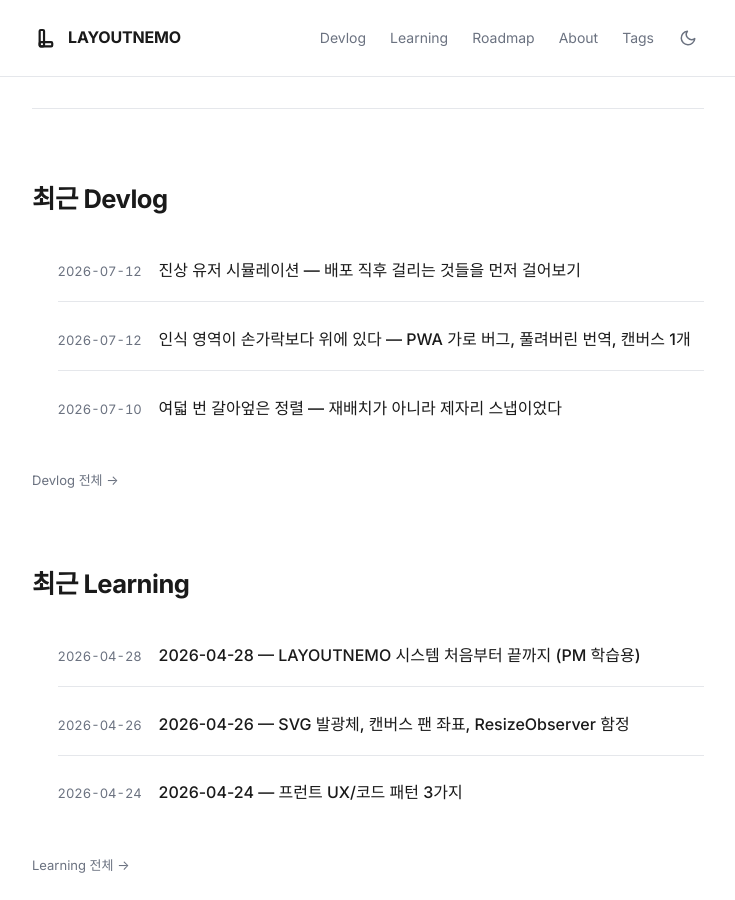
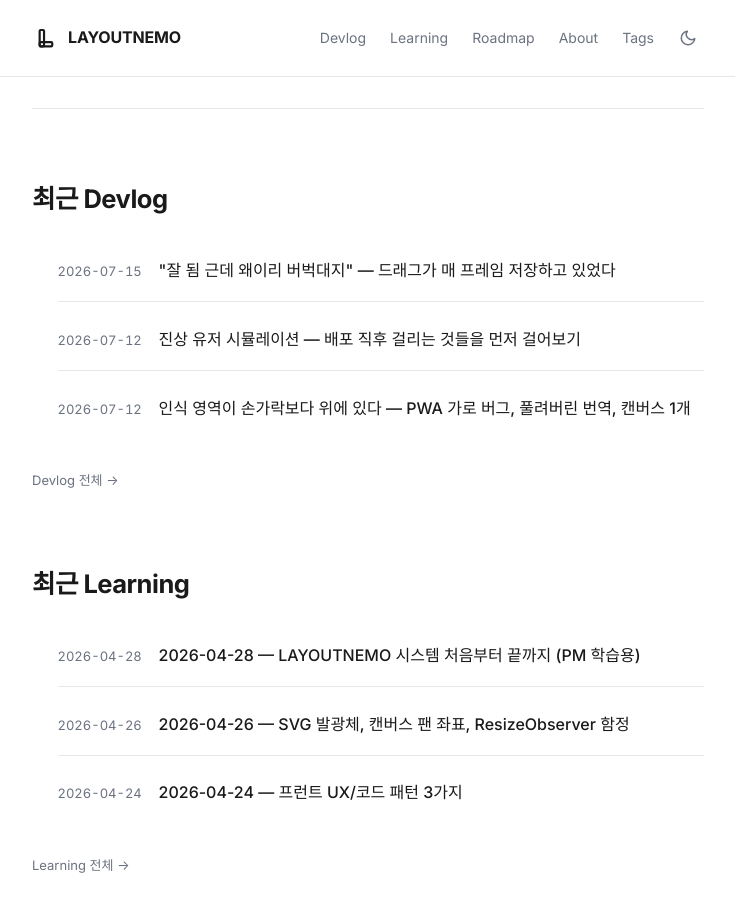
Before and after one commit to Yuwolx/LAYOUTNEMO, a Jekyll site: the page built from index.md, in a window 1280 px wide and 900 px high, scrolled down 930 px. Shown: the whole window, without its empty margins (272-1007 px from the left). Built offline with Jekyll 4.4.1, drawn with Linux system fonts in a browser that asks for light colours; some web fonts are replaced; some of the changed lines change nothing that is shown.

Commit message:
devlog: 드래그 버벅임 — localStorage 매 프레임 쓰기 제거 (2026-07-15)

```diff
--- /dev/null
+++ b/docs/devlog/2026-07-15-localstorage-per-frame.md
@@ -0,0 +1,46 @@
+---
+layout: post
+title: "\"잘 됨 근데 왜이리 버벅대지\" — 드래그가 매 프레임 저장하고 있었다"
+parent: Devlog
+nav_order: 34
+tags: [성능, 터치, localStorage]
+---
+
+# "잘 됨 근데 왜이리 버벅대지" — 드래그가 매 프레임 저장하고 있었다
+{: .no_toc }
+
+**2026-07-15 — 터치 수정 확인 직후 나온 다음 리포트. 원인은 터치 코드가 아니라 저장 경로: 블럭을 드래그하는 동안 매 pointermove 마다 캔버스 전체를 JSON 직렬화해서 localStorage 에 동기로 쓰고 있었다.**
+{: .fs-5 .fw-300 }
+
+---
+
+<details markdown="block">
+<summary>목차</summary>
+{: .text-delta }
+- TOC
+{:toc}
+</details>
+
+---
+
+## 문제
+
+블럭 드래그는 pointermove 마다 blocks 를 갱신한다(부드럽게 따라와야 하니까). 그런데 저장 effect 가 canvases 변경마다 즉시 실행이어서, 드래그 중 초당 수십 번씩:
+
+1. 캔버스 전체(모든 블럭, 메모 본문 포함) `JSON.stringify`
+2. `localStorage.setItem` — **메인 스레드를 막는 동기 IO**
+3. `setLastSaved(new Date())` — 헤더까지 리렌더
+
+데스크톱에선 티가 덜 났지만 폰에선 프레임이 그대로 밀린다. 클라우드 저장은 처음부터 2초 debounce 였는데, 로컬 저장만 "즉시"였던 것 — localStorage 는 빠르다는 인상 때문에 아무도 의심하지 않던 자리다.
+
+## 해결
+
+로컬 저장을 400ms trailing debounce 로. 드래그 중엔 타이머가 계속 리셋되니 **쓰기 0회**, 손을 떼고 조용해지면 한 번 쓴다. 대신 유실 창구가 생기니 `pagehide` 와 `visibilitychange(hidden)` 에서 대기 중인 저장을 즉시 flush — 새로고침, 홈으로 나가기, 앱 전환, 닫기 전부 커버된다. 최신 상태는 이미 있던 `canvasesRef` 미러로 읽어 stale 스냅샷 문제도 없다.
+
+## 정리
+
+- **"저장은 싸다"는 감각을 프레임 예산으로 다시 재라.** 16ms 안에서 stringify + 동기 IO 는 싸지 않다. 입력 핸들러가 갱신하는 상태에 걸린 effect 는 전부 의심 대상.
+- **debounce 를 넣으면 flush 짝을 같이 넣어라.** 지연 저장의 유실 창구는 pagehide/visibilitychange 로 닫는다.
+- 남은 후보: 드래그 중 캔버스 전체 리렌더(카드 memo 화)는 이번 조치 후 체감을 보고 결정.
+
+롤백: `release/pre-local-save-debounce`.
--- a/docs/devlog/index.md
+++ b/docs/devlog/index.md
@@ -24,6 +24,7 @@
 
 | 날짜 | 제목 | 상태 |
 |------|------|------|
+| 2026-07-15 | ["잘 됨 근데 왜이리 버벅대지" — 드래그가 매 프레임 저장하고 있었다]({{ site.baseurl }}/docs/devlog/2026-07-15-localstorage-per-frame/) | ✅ 공개 |
 | 2026-07-15 | [지난 글에서 자랑한 코드가 터치를 죽이고 있었다 — 회귀, 그리고 처음 생긴 테스트]({{ site.baseurl }}/docs/devlog/2026-07-15-touch-select-regression-tests/) | ✅ 공개 |
 | 2026-07-12 | [진상 유저 시뮬레이션 — 배포 직후 걸리는 것들을 먼저 걸어보기]({{ site.baseurl }}/docs/devlog/2026-07-12-user-audit-batch/) | ✅ 공개 |
 | 2026-07-12 | [인식 영역이 손가락보다 위에 있다 — PWA 가로 버그, 풀려버린 번역, 캔버스 1개]({{ site.baseurl }}/docs/devlog/2026-07-12-canvas-limit-i18n-pwa-touch/) | ✅ 공개 |
--- a/docs/roadmap.md
+++ b/docs/roadmap.md
@@ -65,6 +65,7 @@
 - [x] **무료 캔버스 1개 제한 + 가이드 번역 수복 + PWA 가로 터치 대응** — 유료화 대비 한도 단일 소스 `plans.ts`(pro/마스터 무제한, 생성 경로 단일·tombstone 미포함 확인). 영어 모드 가이드 본문 한국어 잔존 수정(원격 로드에 migrateCanvas 적용 + 복제 가이드 제목 폴백 매칭). iOS standalone 가로 회전 시 터치 좌표가 상태 바 높이만큼 밀리는 버그에 viewport-fit=cover + safe-area 패딩 — 실기기 가로 검증 대기 (2026-07-12)
 - [x] **UX 감사 일괄 수정 (진상 유저 시뮬레이션)** — 배포 직후 3방향 감사(캔버스 한도 엣지·영어 누수·cover 여파)로 7건 적발/수정. 영어 누수 4곳(크래시 화면·PWA 매니페스트·AI 폴백 문구·aria-label — 전부 i18n Provider 밖 표면), 플랜 게이트 3-상태화(로딩 중 pro 유저에게 "유료 플랜 준비 중" 노출 방지), 한도 초과분 캔버스 삭제 확인창에 비가역 경고, create-block-dialog max-h 캡 (2026-07-12)
 - [x] **선택 모드 터치 먹통 회귀 수정 + 테스트 하네스** — 7/10 arming 코드의 pointerup 리스너 누락(탭이 상세를 열고 포인터가 영구 잠김) 수정, 선택 모드 마우스 구멍 수정, 회전 시 전체 리셋 안전망. vitest 회귀 테스트 4개 도입(구버전 4/4 실패 확인) — 포인터 상태 머신은 이제 실기기 전 코드로 선제 검증 (2026-07-15)
+- [x] **드래그 버벅임 수정 — localStorage 매 프레임 쓰기 제거** — 블럭 드래그 중 pointermove 마다 캔버스 전체 stringify + 동기 localStorage 쓰기 + 헤더 리렌더가 폰 프레임을 밀던 것. 로컬 저장 400ms debounce + pagehide/visibilitychange 즉시 flush(유실 방지). 카드 memo 화는 체감 보고 결정 (2026-07-15)
 
 ## 🚧 진행 중 / 내부 개선
 
```
